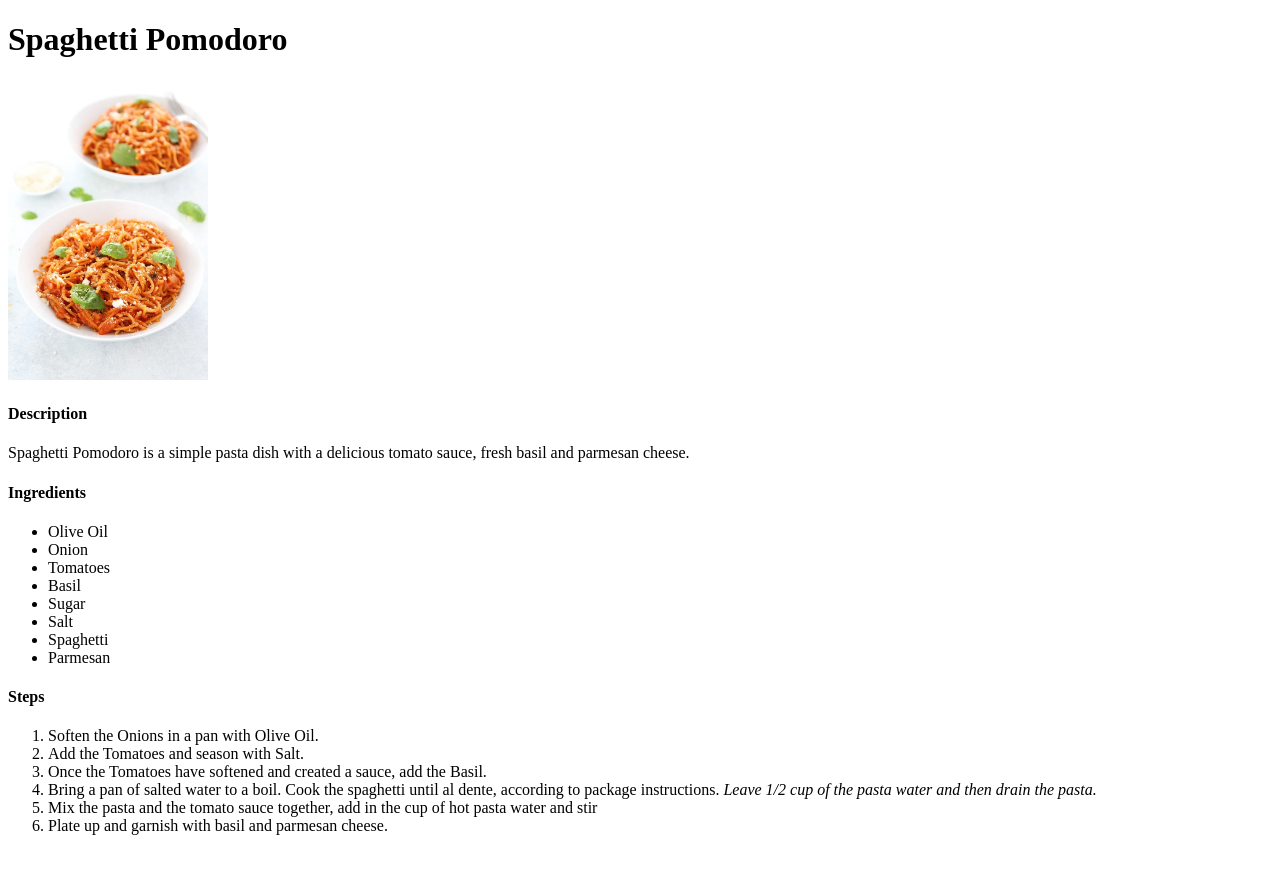
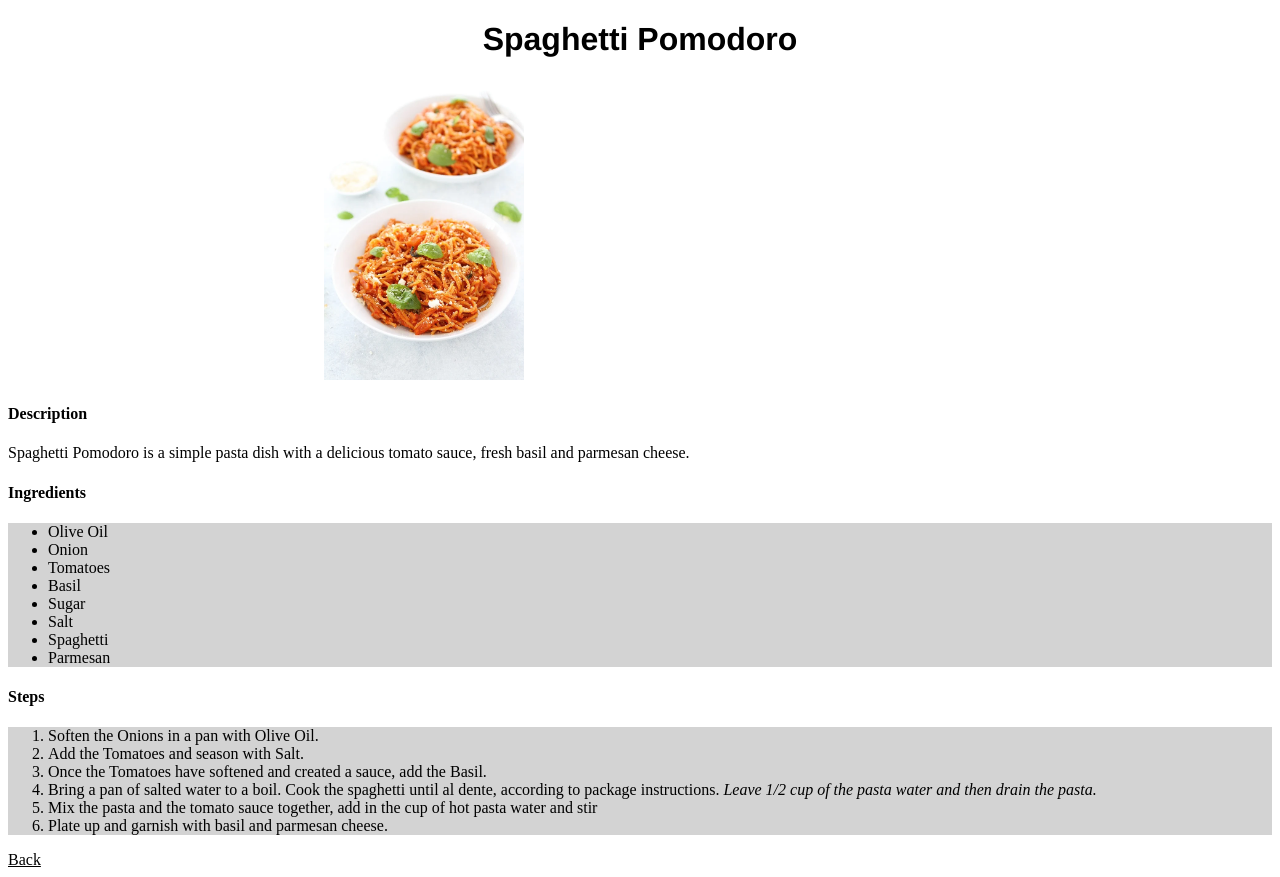
Before and after one commit to DThompson93/odin-recipes, a plain HTML site: page recipes/spaghetti-pomodoro.html in a window 1280 px wide. Before the commit the page ends 851 px from the top, so only its background shows below. Drawn offline with Linux system fonts and the light colour scheme.

Commit message:
Add CSS style to recipe pages
Added css code that affected text, image and link positioning and style

```diff
--- a/recipes/spaghetti-pomodoro.html
+++ b/recipes/spaghetti-pomodoro.html
@@ -1,17 +1,20 @@
 <!DOCTYPE html>
 <html lang="en-GB">
     <head>
+        <link rel="stylesheet" href="../styles.css">
         <meta charset="utf-8">
         <title>Spaghetti Pomodoro Recipe</title>
     </head>
 
     <body>
         <h1>Spaghetti Pomodoro</h1>
-        <img src="../images/Pasta-Pomodoro.jpg" height="300">
+        <div id="image">
+            <img src="../images/Pasta-Pomodoro.jpg" height="300" alt="Plate of Pasta Pomodoro">
+        </div>
         <h4>Description</h4>
         <p>Spaghetti Pomodoro is a simple pasta dish with a delicious tomato sauce, fresh basil and parmesan cheese.</p>
         <h4>Ingredients</h4>
-        <ul>
+        <ul class="points">
             <li>Olive Oil</li>
             <li>Onion</li>
             <li>Tomatoes</li>
@@ -23,7 +26,7 @@
         </ul>
 
         <h4>Steps</h4>
-        <ol>
+        <ol class="points">
             <li>Soften the Onions in a pan with Olive Oil.</li>
             <li>Add the Tomatoes and season with Salt.</li>
             <li>Once the Tomatoes have softened and created a sauce, add the Basil.</li>
@@ -31,5 +34,7 @@
             <li>Mix the pasta and the tomato sauce together, add in the cup of hot pasta water and stir</li>
             <li>Plate up and garnish with basil and parmesan cheese.</li>
         </ol>
+
+        <a href="../index.html">Back</a>
     </body>
 </html>
--- /dev/null
+++ b/styles.css
@@ -0,0 +1,28 @@
+a {
+    color: black;
+}
+
+h1 {
+    font-family: 'Franklin Gothic Medium', 'Arial Narrow', Arial, sans-serif;
+    text-align: center;
+}
+
+#image {
+   display: block;
+   margin-left: auto;
+   margin-right: auto;
+   width: 50%;
+}
+
+/* Managed to centre images using the above CSS code. */
+/* Using both left and right margins as auto, sets them to equal values, resulting in a centered image! */
+
+.points {
+    background-color: lightgray;
+}
+
+/* Added a background colour to the lists */
+
+.links {
+    text-align: center;
+}
```
Also changed, not shown: index.html (+7 -3 lines), recipes/garlic-mushrooms.html (+8 -3 lines), recipes/lasagna.html (+10 -3 lines).
